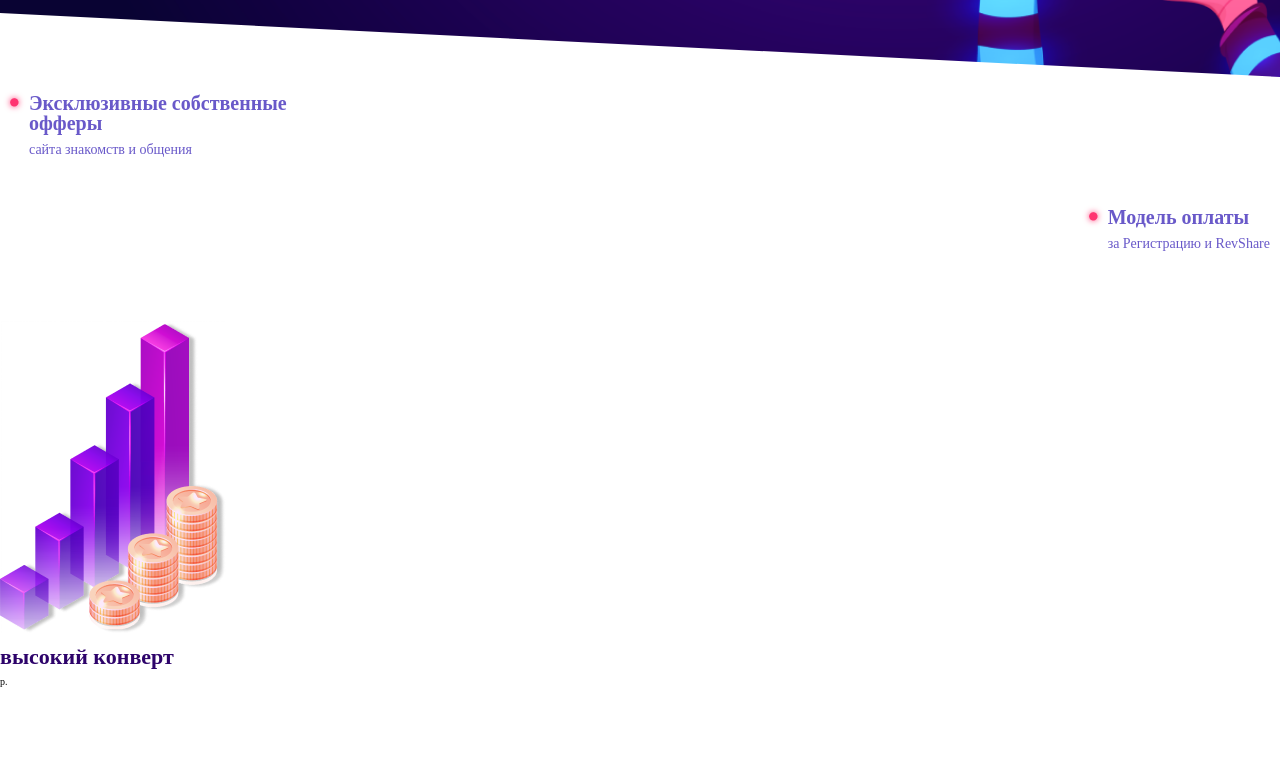
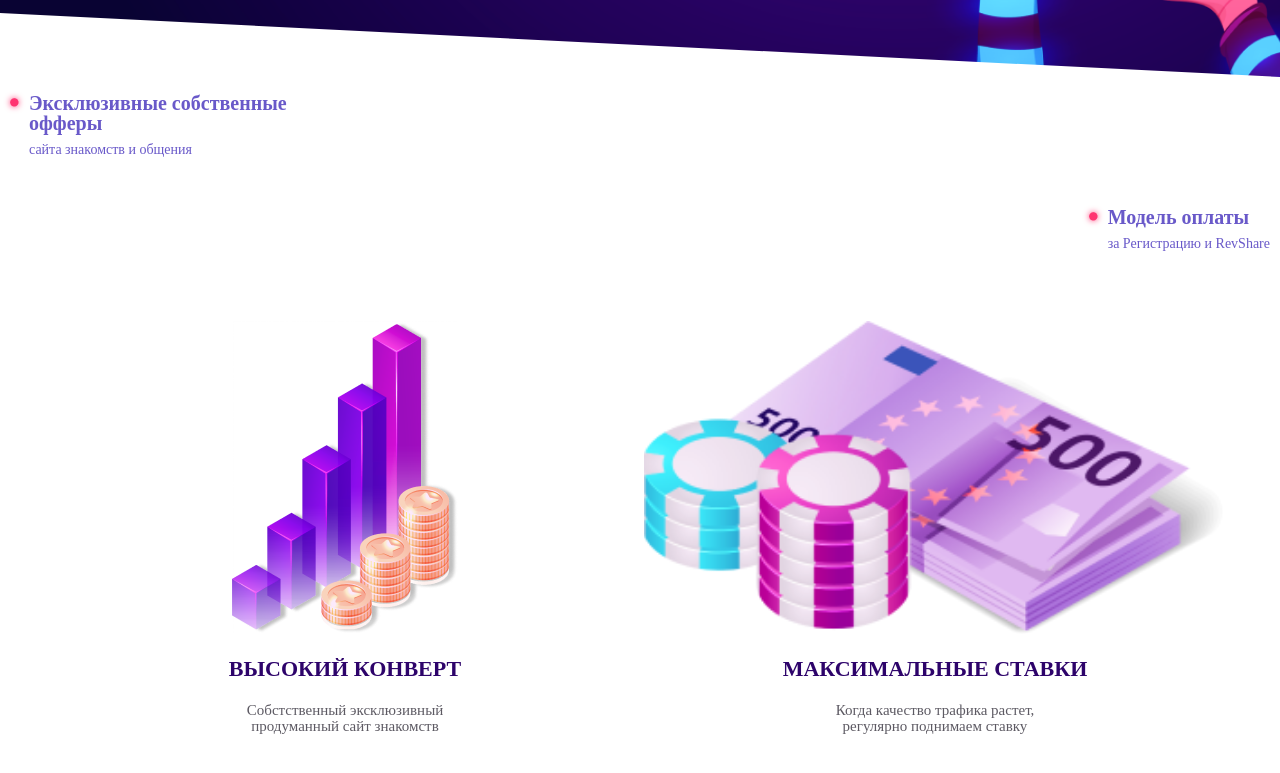
Before and after one commit to lavet13/land-lovePartners, a website: page index.html in a window 1280 px wide. Shown: the part 707-1480 px from the top of the page. Before the commit the page ends 1437 px from the top, so only its background shows below. Drawn offline with Linux system fonts and the light colour scheme; a web font is replaced by a local one.

Commit message:
doesn't make sense

```diff
--- a/index.html
+++ b/index.html
@@ -69,9 +69,22 @@
                 <h1 class="potential__medium-bottom">
                     высокий конверт
                 </h1>
-                p.
+                <p class="potential__small-text potential__small-text--adjust">
+                    Собстственный эксклюзивный продуманный сайт знакомств
+                </p>
             </div>
 
+            <div class="potential-box">
+                <figure class="potential-figure-img">
+                    <img class="potential-img potential-img--money" src="img/potential/info-2.png" alt="Info 1">
+                </figure>
+                <h1 class="potential__medium-bottom">
+                    максимальные ставки
+                </h1>
+                <p class="potential__small-text potential__small-text--adjust">
+                    Когда качество трафика растет, регулярно поднимаем ставку
+                </p>
+            </div>
         </div>
     </div>
 </body>
--- a/sass/abstracts/_mixins.scss
+++ b/sass/abstracts/_mixins.scss
@@ -21,12 +21,12 @@ ORDER: Base + typography > general layout + grid > page layout > components
 // basic stuff mobile first
 @mixin respond($breakpoint) {
     @if $breakpoint == bp-smaller {
-        @media only screen and (min-width: 17.5em) {
+        @media only screen and (min-width: 17.5em) { // 280px and above
             @content;
         }
     }
     @if $breakpoint == bp-small {
-        @media only screen and (min-width: 24.3125em) {
+        @media only screen and (min-width: 24.3125em) { // 389px and above
             @content;
         }
     }
--- a/sass/abstracts/_variables.scss
+++ b/sass/abstracts/_variables.scss
@@ -2,6 +2,8 @@ $color-white: #fff;
 $color-black: #000;
 $color-grey-light-1: #EAEAEA;
 $color-grey-light-2: #D8D8D8;
+$color-grey-light-3: #5D5A63;
+
 
 $color-black: #000;
 $color-white: #fff;
--- a/sass/base/_typography.scss
+++ b/sass/base/_typography.scss
@@ -96,9 +96,24 @@ body {
 }
 
 .potential__medium-bottom {
+  text-transform: uppercase;
   font-size: 2.2rem;
   font-weight: 600;
   color: $color-blue-light-3;
+  line-height: 1.3268;
+}
+
+.potential__small-text {
+  display: inline;
+  font-size: 1.5rem;
+  font-weight: 300;
+  color: $color-grey-light-3;
+  text-align: center;
+  line-height: 1.055888;
+
+  &--adjust {
+    width: 23rem;
+  }
 }
 
 .header__medium-text {
--- a/sass/components/_potential.scss
+++ b/sass/components/_potential.scss
@@ -1,4 +1,37 @@
 .potential {
   display: grid;
   grid-auto-rows: min-content;
+  grid-row-gap: 22rem;
+  padding: 0 5rem;
+
+  @include respond(bp-small) {
+    grid-template-columns: repeat(2, 1fr);
+  }
+
+  &-box {
+    display: grid;
+    justify-items: center;
+    align-items: start;
+    grid-row-gap: 2rem;
+  }
+
+  &-figure-img {
+    display: grid;
+    grid-template-columns: repeat(6, 1fr);
+    grid-template-rows: repeat(6, 1fr);
+  }
+
+  &-img {
+    grid-column: 1 / -1;
+    grid-row: 1 / -1;
+    display: block;
+    max-width: 100%;
+    width: 100%;
+    height: 100%;
+    object-fit: contain;
+
+    &--money {
+      height: 31.3rem;
+    }
+  }
 }
```
Also changed, not shown: css/style.css, img/potential/info-2.png (added), 1 other file.
